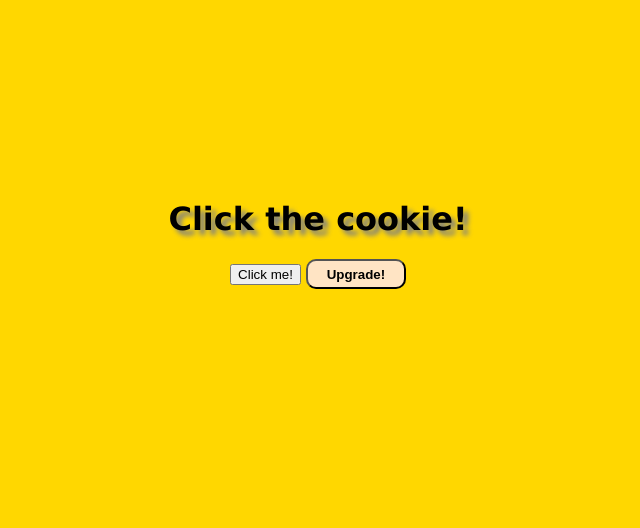
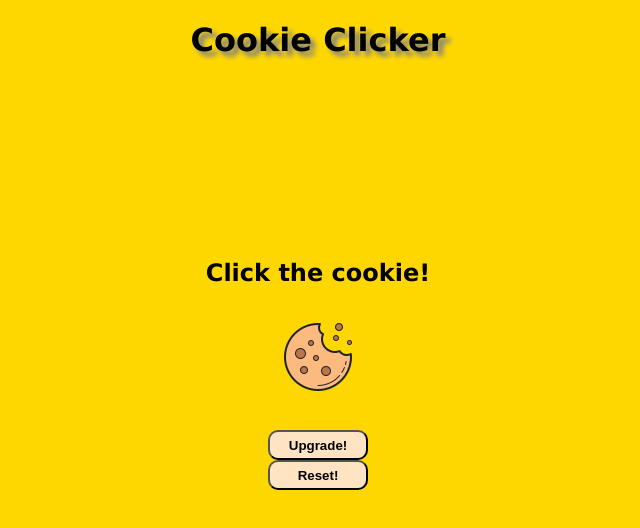
Before and after one commit to NoMoreCakee/NoMoreCakee.github.io, a plain HTML site: page Cookie Clicker/index.html in a window 1280 px wide. Shown: the whole page, without its empty margins (322-962 px from the left). Drawn offline with Linux system fonts and the light colour scheme.

Commit message:
Update index.html
Co-Authored-By: SarkadiDominik <99689141+SarkadiDominik@users.noreply.github.com>

```diff
--- a/Cookie Clicker/index.html
+++ b/Cookie Clicker/index.html
@@ -4,13 +4,20 @@
         <meta charset="utf-8">
         <title>Cookie Clicker</title>
         <link rel="stylesheet" href="style.css">
+        <link rel="shortcut icon" href="cookie1.png">
     </head>
-    <body>
+
+<body>
+        <h1>Cookie Clicker</h1>
         <div id="content">
-            <h1 id="title">Click the cookie!</h1>
-            <input type="button" id="button" value="Click me!">
+            <h2 id="title">Click the cookie!</h2>
+            <input type="image" src="cookie.png" id="button">
+            <br>
+            <br>
             <input type="button" id="upgrade" value="Upgrade!">
+            <br>
+            <a href="index.html"><input type="button" id="reset" value="Reset!"></a>
             <script src="script.js"></script>
         </div>
-    </body>
+</body>
 </html>
```
